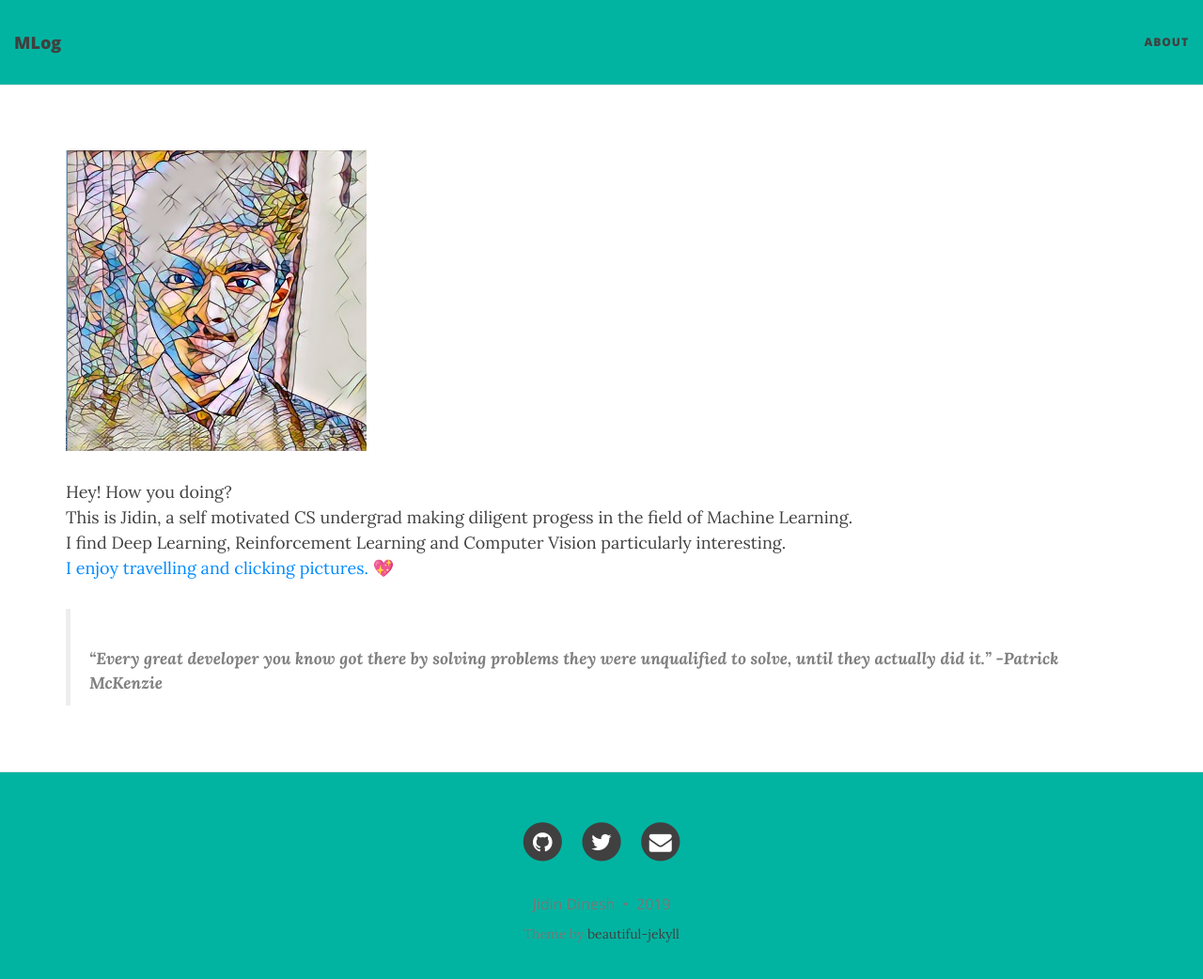
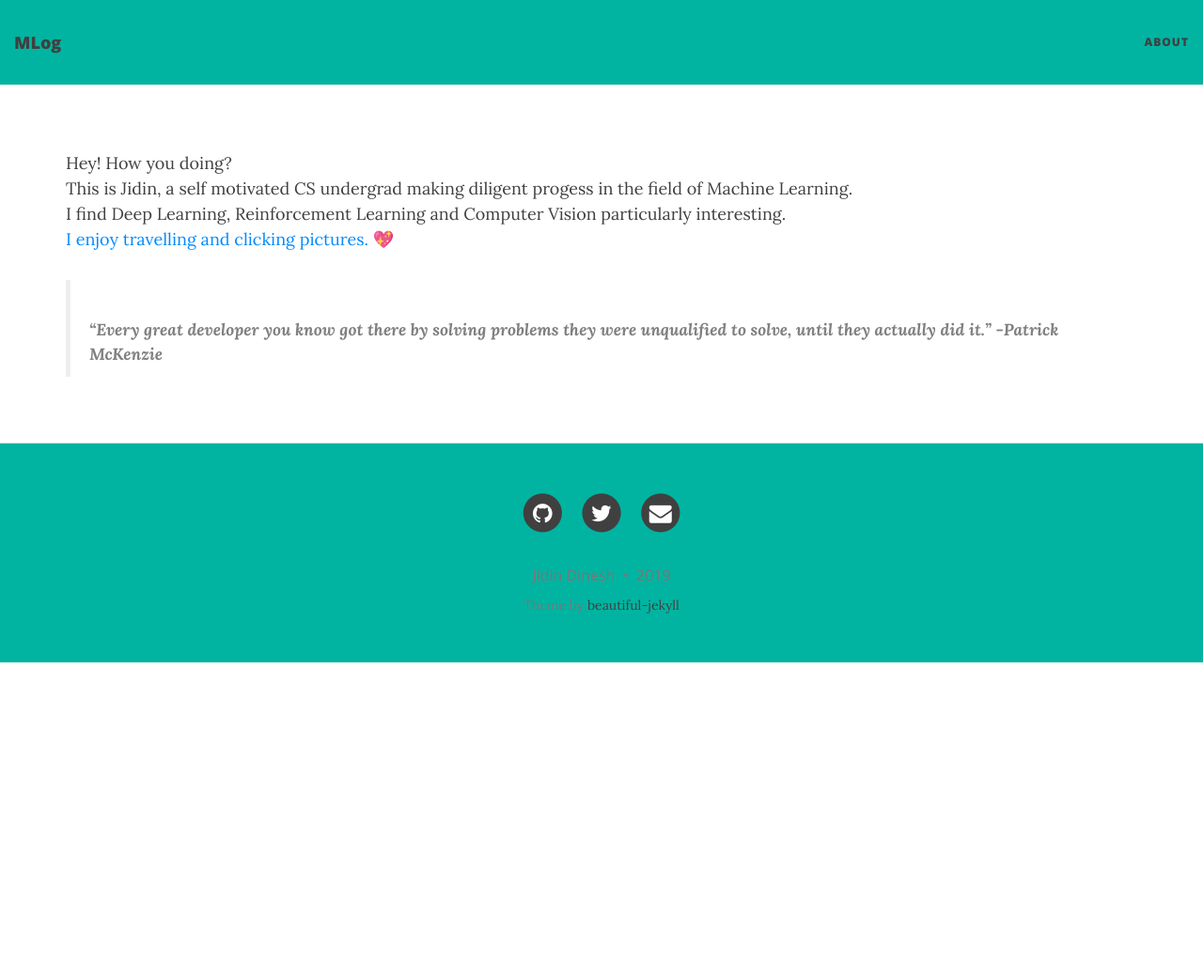
Before and after one commit to jidindinesh/jidindinesh.github.io, a Jekyll site: the page built from About.md, in a window 1280 px wide and 1055 px high. Shown: the top 1042 px of the window at 94% size. Built offline with Jekyll 4.4.1, drawn with Linux system fonts in a browser that asks for light colours; nearby versions of some CDN libraries; our own code applies the rules of GitHub Pages for plain Markdown files.

Commit message:
Update About.md

```diff
--- a/About.md
+++ b/About.md
@@ -1,5 +1,3 @@
-
-![picture](img/picture.jpg)
 
 Hey! How you doing?<br/>This is Jidin, a self motivated CS undergrad making diligent progess in the field of Machine Learning. <br/> I find Deep Learning, Reinforcement Learning and Computer Vision particularly interesting. <br/> [I enjoy travelling and clicking pictures.](https://photos.app.goo.gl/BDUzkkm2PGyU7jdGA) 💖
 
```
